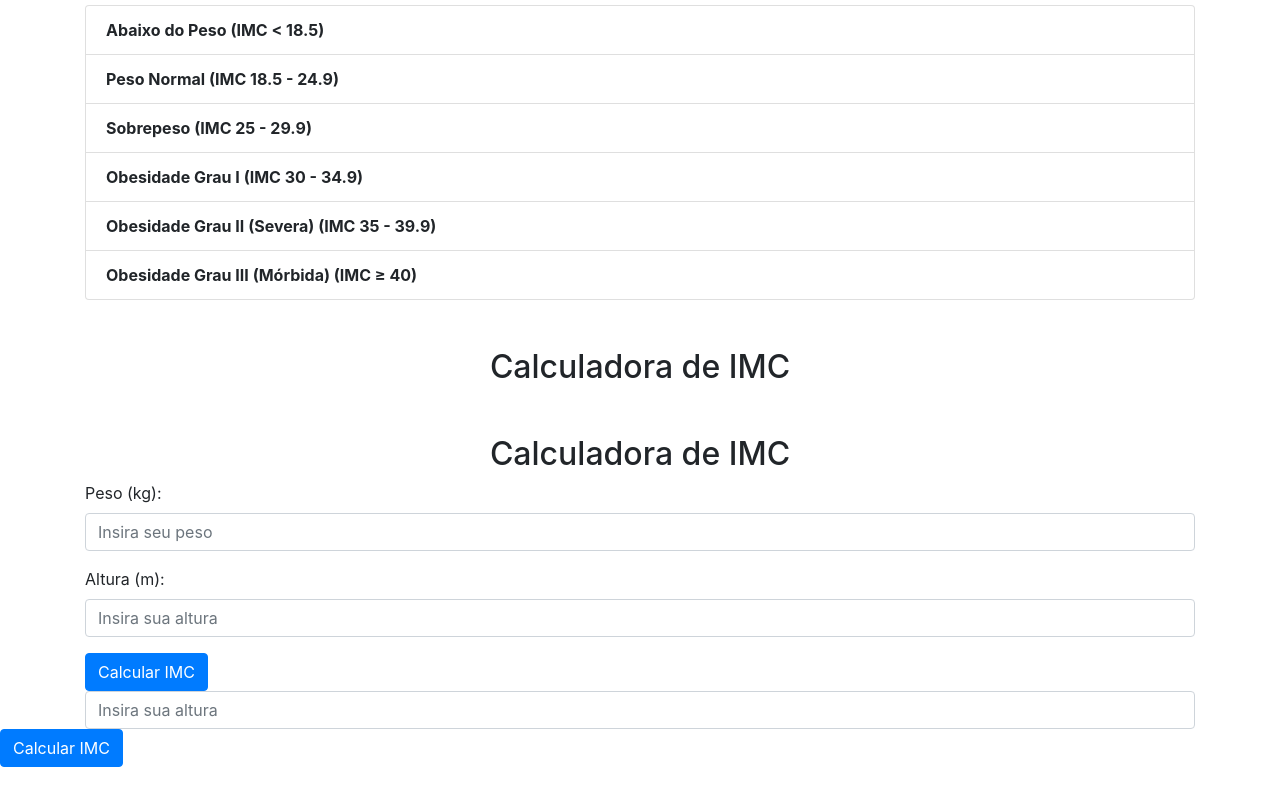
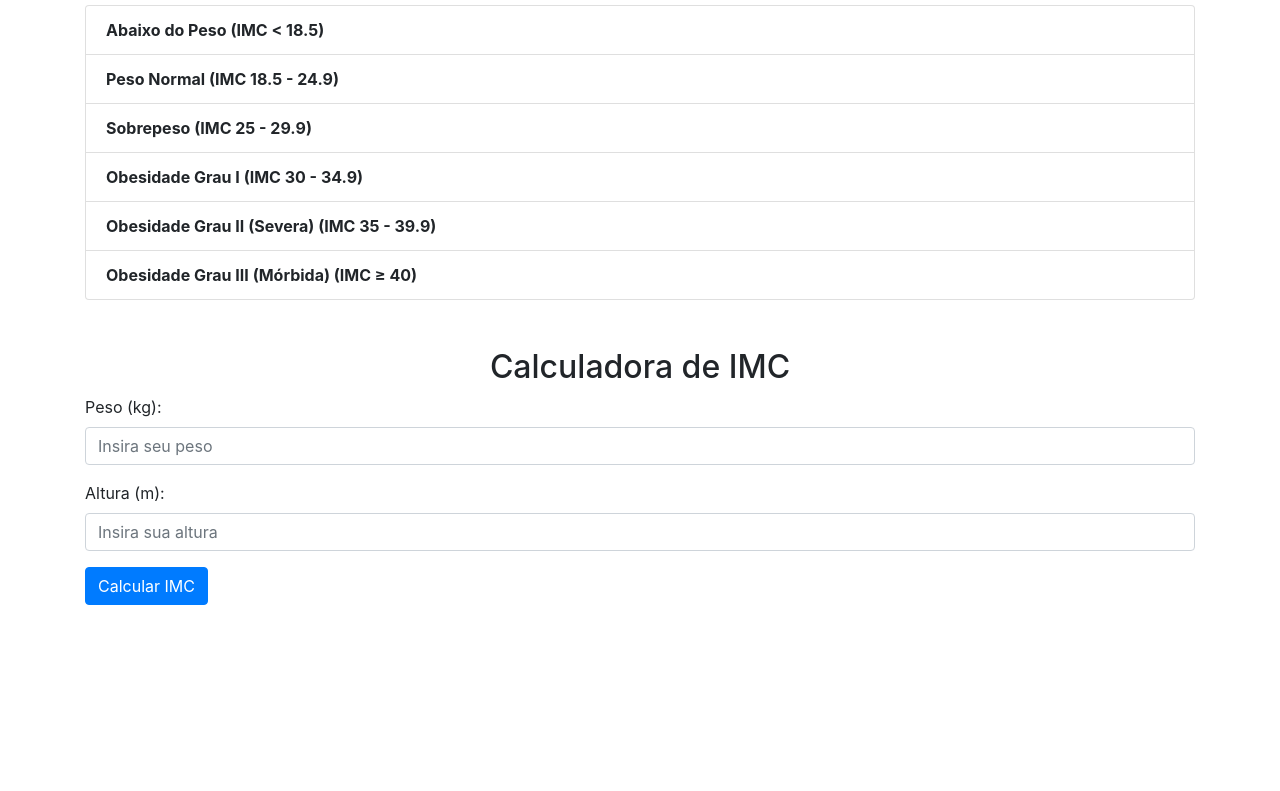
Before and after one commit to marcielrossetto/funcoes, a plain HTML site: page index.html in a window 1280 px wide. Shown: the part 1369-2160 px from the top of the page. After the commit the page ends 1998 px from the top, so only its background shows below. Drawn offline with nearby package versions, Linux system fonts and the light colour scheme.

Commit message:
volta a anterior

```diff
--- a/index.html
+++ b/index.html
@@ -63,7 +63,6 @@
     </div>
     <button class="btn btn-primary" onclick="mostrarMedia()">Calcular Média</button>
     <p id="resultadoMedia" class="mt-3"></p>
-
 </div>
 
 <!DOCTYPE html>
@@ -98,10 +97,6 @@
             </li>
         </ul>
         <h2 class="text-center mt-5">Calculadora de IMC</h2>
-</div> <div class="container mt-5">
-        <h2 class="text-center">Calculadora de IMC</h2>
-
-
         <!-- Formulário de Entrada -->
         <form id="imcForm">
             <div class="mb-3">
@@ -110,21 +105,14 @@
             </div>
             <div class="mb-3">
                 <label for="altura" class="form-label">Altura (m):</label>
-
                 <input type="number" class="form-control" id="alturaImc" placeholder="Insira sua altura" step="0.01" required>
             </div>
             <button type="button" class="btn btn-primary" onclick="calcularIMC()">Calcular IMC</button>
         </form>
-
-                <input type="number" class="form-control" id="altura" placeholder="Insira sua altura" step="0.01" required>
-            </div>
-            <button type="button" class="btn btn-primary" onclick="calcularIMC()">Calcular IMC</button>
-        </form>
-
-
         <!-- Resultado -->
         <div id="resultadoImc" class="mt-4"></div>
     </div>
+
 
 
 </body>
--- a/script.js
+++ b/script.js
@@ -79,7 +79,6 @@ function mostrarMedia() {
     }
     const resultado = media(numeros).toFixed(2);
     document.getElementById('resultadoMedia').innerText = 'Média: ' + resultado;
-
 }
 
 
@@ -111,25 +110,3 @@ function calcularIMC() {
 
     document.getElementById('resultadoImc').innerText = resultadoTexto;
 }
-
-
-
-
-function calcularIMC() {
-            // Captura os valores dos campos de peso e altura
-            const peso = parseFloat(document.getElementById("peso").value);
-            const altura = parseFloat(document.getElementById("altura").value);
-
-            // Valida se os campos têm valores válidos
-            if (isNaN(peso) || isNaN(altura) || peso <= 0 || altura <= 0) {
-                document.getElementById("resultadoImc").innerHTML = "<div class='alert alert-danger'>Por favor, insira valores válidos para peso e altura.</div>";
-                return;
-            }
-
-            // Calcula o IMC
-            const imc = peso / (altura * altura);
-
-            // Exibe o resultado com uma mensagem personalizada
-            let mensagem = `<div class='alert alert-info'>Seu IMC é: ${imc.toFixed(2)}</div>`;
-            document.getElementById("resultadoImc").innerHTML = mensagem;
-        }
```
